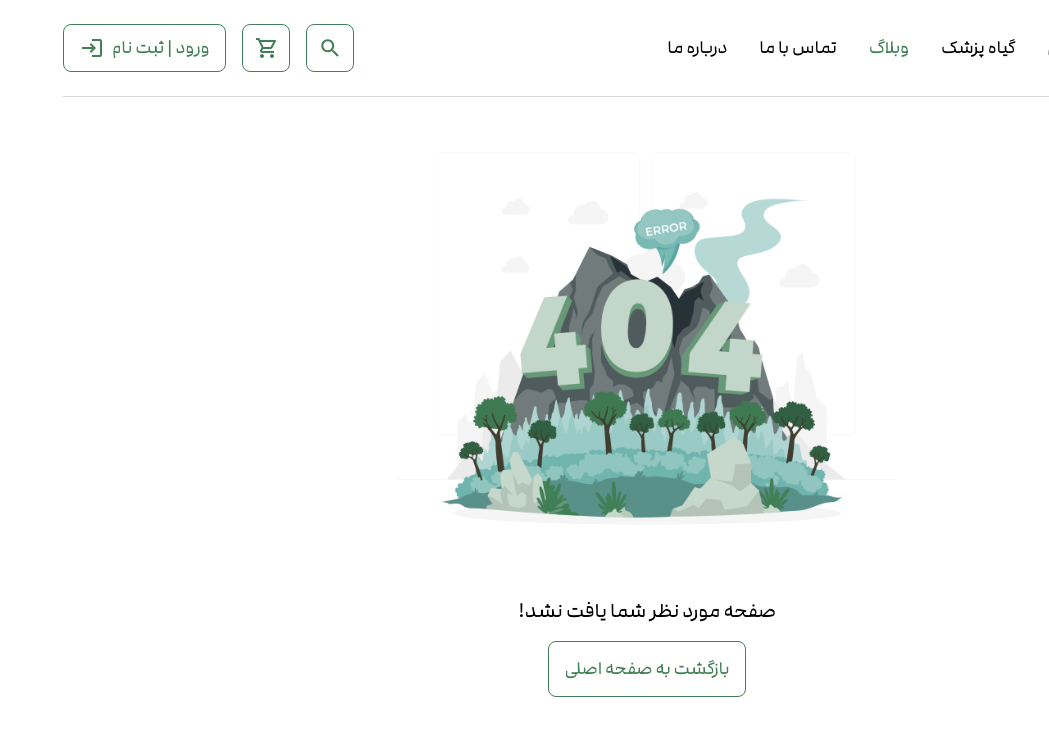
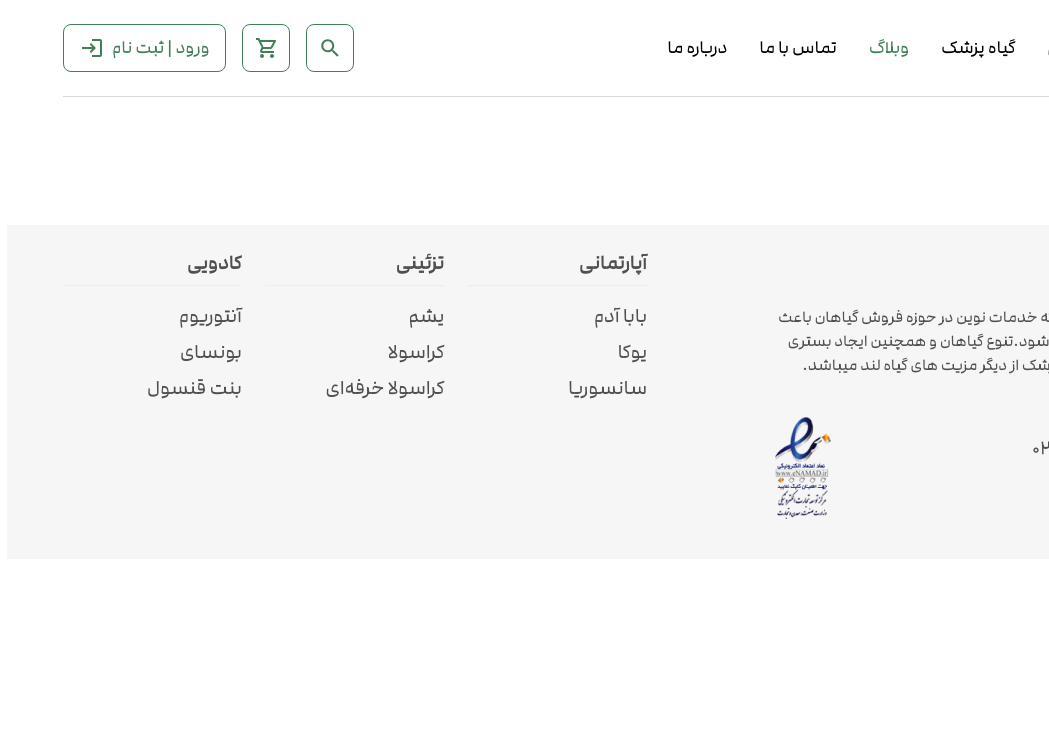
Before and after one commit to Amin-Gharibi/Giahland, a React (Vite) app: page /blogs in a window 1280 px wide. Shown: the top 736 px of the page, without its empty margins (231-1280 px from the left). Built offline with nearby package versions, Linux system fonts and the light colour scheme.

Commit message:
[feat] create blogs page and put static parts in it

```diff
--- /dev/null
+++ b/src/pages/SearchBlogs.jsx
@@ -0,0 +1,14 @@
+import React from "react";
+import Header from "../components/Header.jsx";
+import Footer from "../components/Footer.jsx";
+
+export default function SearchBlogs() {
+	return (
+		<>
+			<div className={"container"}>
+				<Header />
+			</div>
+			<Footer />
+		</>
+	);
+}
--- a/src/routes.jsx
+++ b/src/routes.jsx
@@ -9,6 +9,7 @@ import Messages from "./pages/UserDashboard/Messages.jsx";
 import Product from "./pages/Product.jsx";
 import Cart from "./pages/Cart.jsx";
 import Search from "./pages/Search.jsx";
+import SearchBlogs from "./pages/SearchBlogs.jsx";
 
 const routes = [
 	{ path: "/", element: <Home /> },
@@ -33,6 +34,7 @@ const routes = [
 	{ path: "/product/*", element: <Product /> },
 	{ path: "/cart", element: <Cart /> },
 	{ path: "/search", element: <Search /> },
+	{ path: "/blogs", element: <SearchBlogs /> },
 	{ path: "*", element: <NotFound /> },
 ];
 
```
